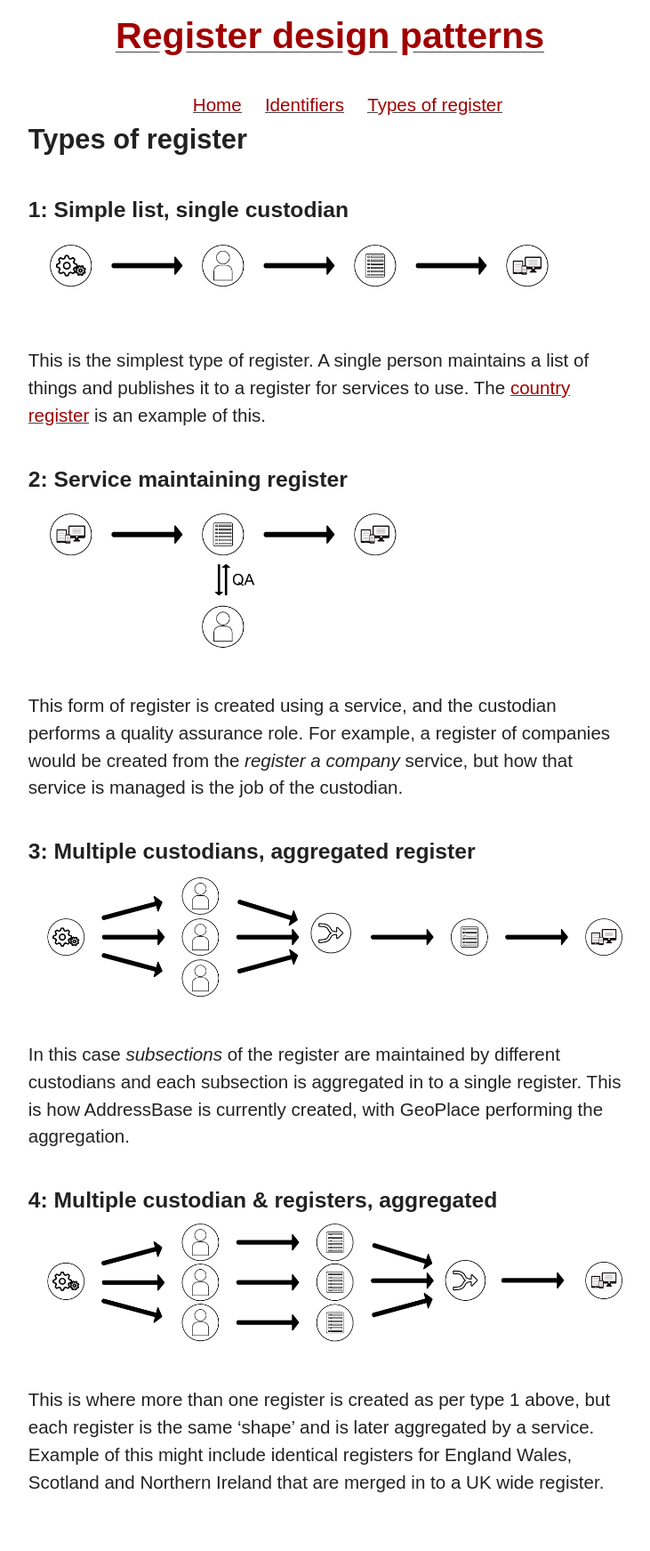
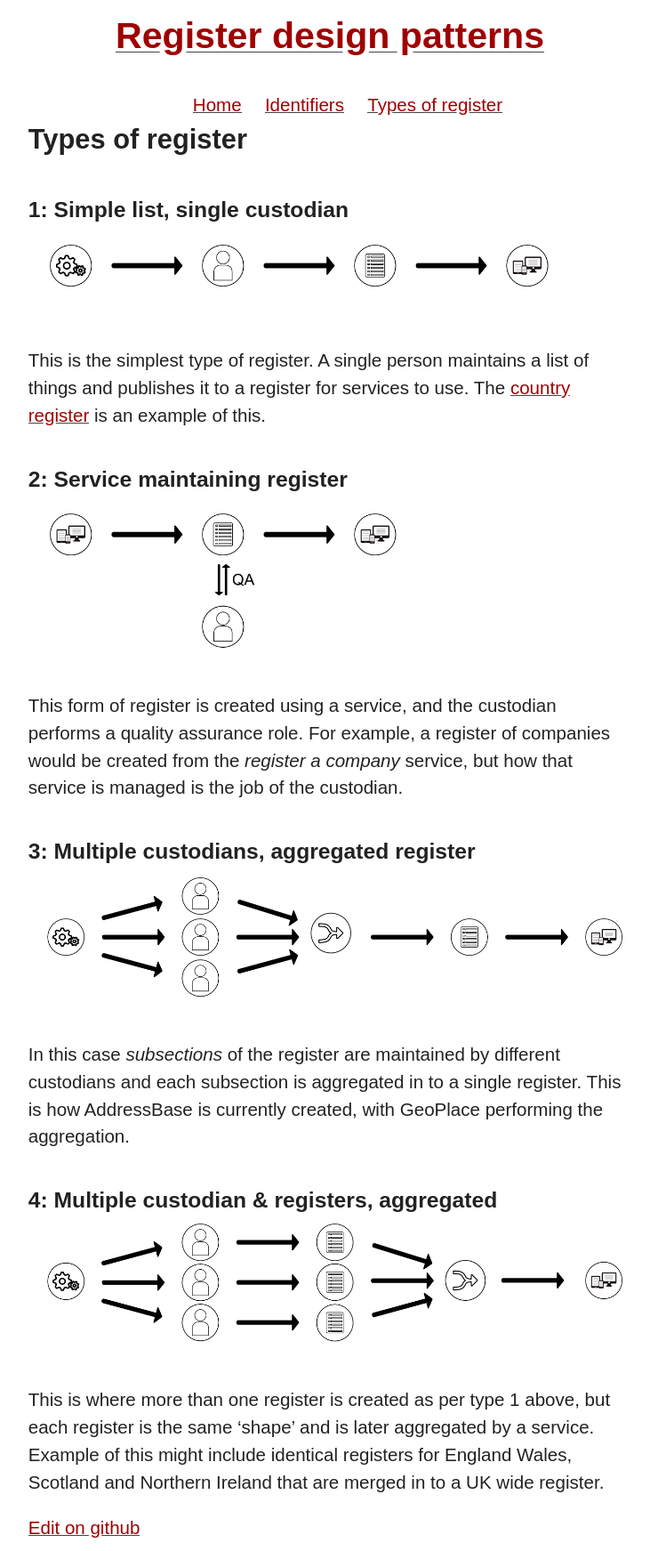
Before and after one commit to openregister/www.openregister.org, a Jekyll site: the page built from register_types.md, in a window 1280 px wide. Shown: the whole page at 89% size, without its empty margins (269-1000 px from the left). Built offline with Jekyll 4.4.1, drawn with Linux system fonts in a browser that asks for light colours; before the commit the page ends 1692 px from its top, so only the background shows below that.

Commit message:
Add 'Edit on github' link

```diff
--- a/_layouts/default.html
+++ b/_layouts/default.html
@@ -33,6 +33,11 @@
         {{ content }}
     </main>
 
+    <footer>
+        <a href="https://github.com/openregister/register-design-patterns">Edit on github</a>
+    </footer>
+
+
   </body>
 
 </html>
```
